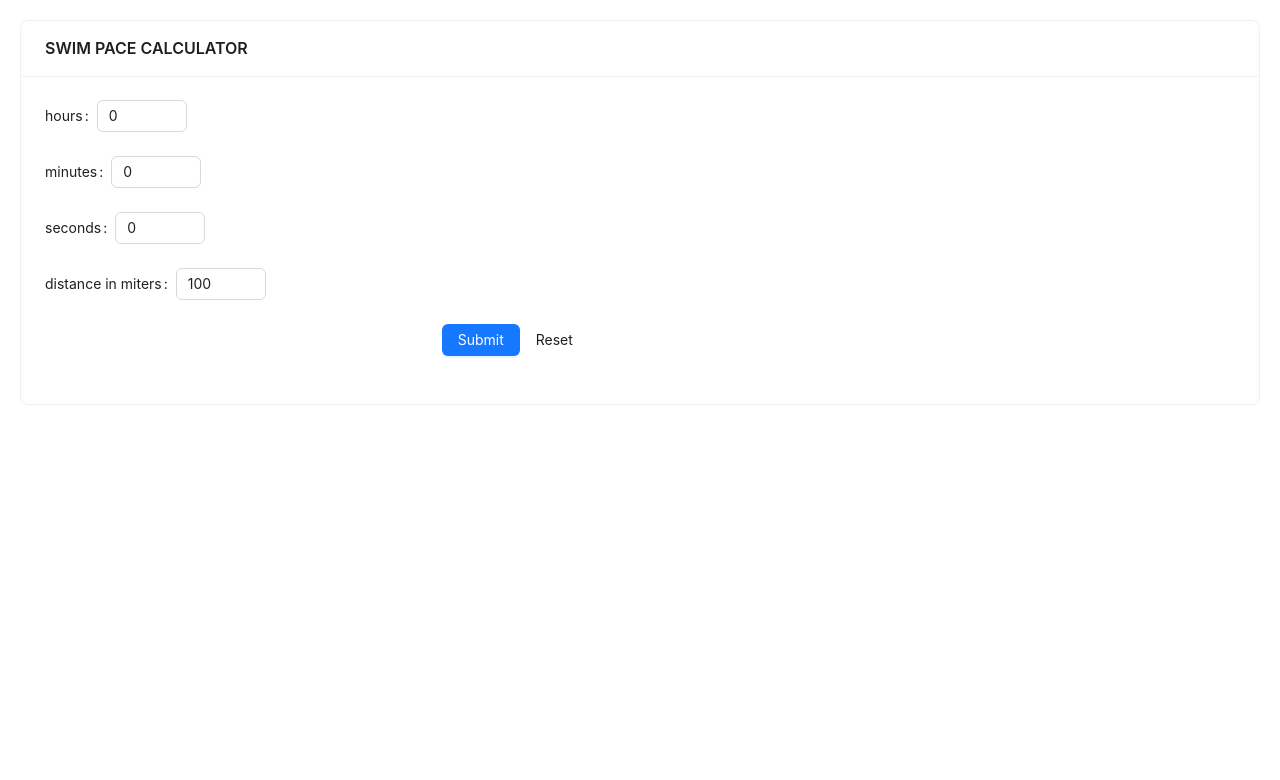
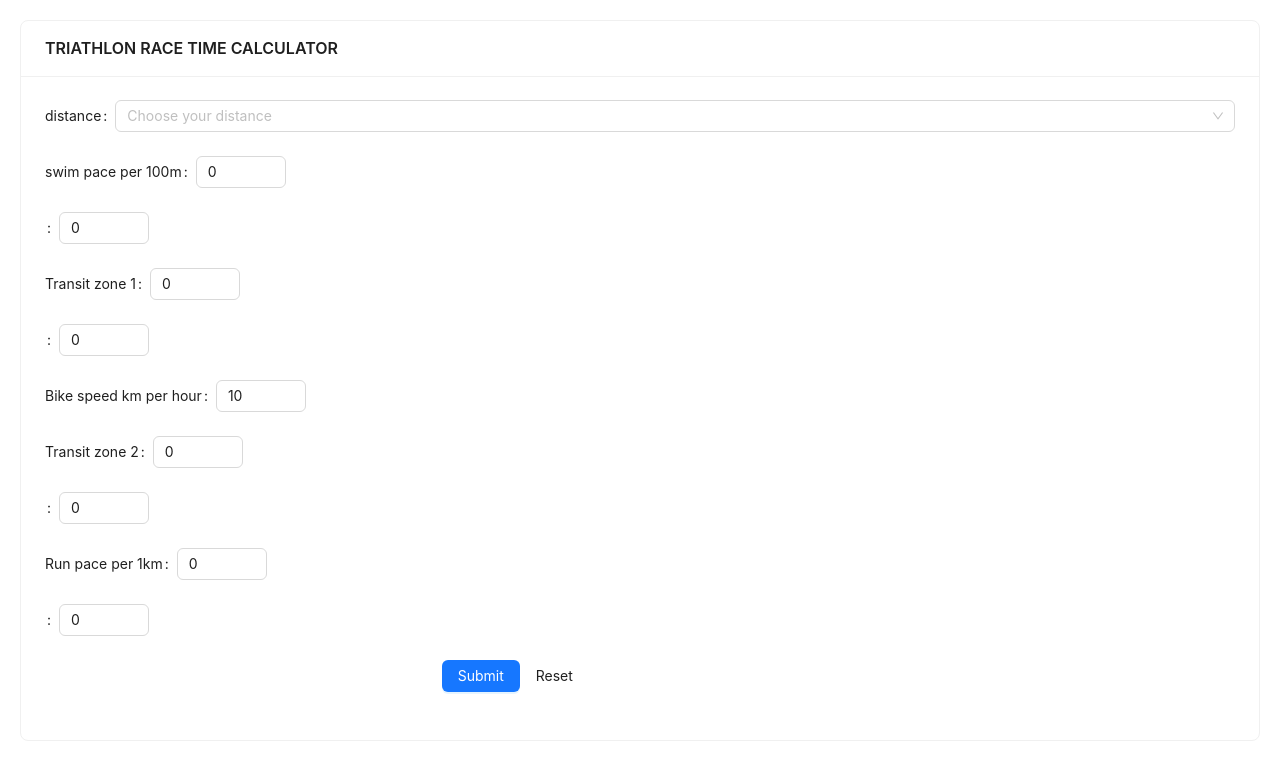
Before and after one commit to rokokos97/tricalc, a React (Create React App) app: page / in a window 1280 px wide. Shown: the top 780 px of the page. Built offline with nearby package versions, Linux system fonts and the light colour scheme.

Commit message:
add base logic tricalculator

```diff
--- a/src/app/App.js
+++ b/src/app/App.js
@@ -1,8 +1,10 @@
 import React from 'react';
+import TriCalculator from './components/triCalculator';
 // import RunCalculator from './components/runCalculator';
-import SwimCalculator from './components/swimCalculator';
+// import SwimCalculator from './components/swimCalculator';
 function App() {
-  return <SwimCalculator/>;
+  return <TriCalculator/>;
+  // return <SwimCalculator/>;
   // return <RunCalculator />;
 }
 export default App;
--- /dev/null
+++ b/src/app/components/triCalculator.jsx
@@ -0,0 +1,243 @@
+import React, {useState} from 'react';
+import {Form, InputNumber, Select, Button, Card} from 'antd';
+
+const TriCalculator = () => {
+  const initState = 0;
+  const [distance, setDistance] = useState(1);
+  const distanceOptions = [
+    {label: 'Sprint', value: 'sprint'},
+    {label: 'Olympic', value: 'olympic'},
+    {label: 'Half Ironman 70.3', value: 'ironman70'},
+    {label: 'Ironman 140.7', value: 'ironman140'},
+    {label: 'Kyivman 410 km', value: 'kyivman'},
+  ];
+  const distanceArr = [
+    {name: 'sprint', swim: 7.5, bike: 20, run: 5},
+    {name: 'olympic', swim: 15, bike: 40, run: 10},
+    {name: 'ironman70', swim: 19, bike: 90, run: 21.097},
+    {name: 'ironman140', swim: 38, bike: 180, run: 42.195},
+    {name: 'sprint', swim: 80, bike: 350, run: 52},
+  ];
+  const [secondsSwim, setSecondsSwim] = useState(initState);
+  const [minutesSwim, setMinutesSwim] = useState(initState);
+
+  const [secondsT1, setSecondsT1] = useState(initState);
+  const [minutesT1, setMinutesT1] = useState(initState);
+
+  const [bikeSpeed, setBikeSpeed] = useState(initState);
+
+  const [secondsT2, setSecondsT2] = useState(initState);
+  const [minutesT2, setMinutesT2] = useState(initState);
+
+  const [secondsRun, setSecondsRun] = useState(initState);
+  const [minutesRun, setMinutesRun] = useState(initState);
+
+  const [raceTime, setRaceTime] = useState(null);
+  const [form]=Form.useForm();
+  const handleDistanceChange = (distanceValue) => {
+    console.log(distanceValue);
+    setDistance(distanceValue);
+  };
+  const handleSecondsSwimChange = (secondsValue) => {
+    setSecondsSwim(secondsValue);
+  };
+  const handleMinutesSwimChange = (minutesValue) => {
+    setMinutesSwim(minutesValue);
+  };
+  const handleSecondsT1Change = (secondsValue) => {
+    setSecondsT1(secondsValue);
+  };
+  const handleMinutesT1Change = (minutesValue) => {
+    setMinutesT1(minutesValue);
+  };
+  const handleBikeSpeedChange = (bikeSpeedValue) => {
+    setBikeSpeed(bikeSpeedValue);
+  };
+  const handleSecondsT2Change = (secondsValue) => {
+    setSecondsT2(secondsValue);
+  };
+  const handleMinutesT2Change = (minutesValue) => {
+    setMinutesT2(minutesValue);
+  };
+  const handleSecondsRunChange = (secondsValue) => {
+    setSecondsRun(secondsValue);
+  };
+  const handleMinutesRunChange = (minutesValue) => {
+    setMinutesRun(minutesValue);
+  };
+  const handleFinish = () => {
+    calculateRaceTime(distance, distanceArr);
+  };
+  const handleReset = () => {
+    setRaceTime(null);
+    form.resetFields();
+  };
+  const calculateRaceTime = (distance, options) => {
+    const index = options.findIndex((item) => item.name === distance);
+    const currentDistance = options[index];
+    console.log(currentDistance);
+    const swimTime = (parseInt(minutesSwim) * 60 + parseInt(secondsSwim))*currentDistance.swim;
+    const t1Time = parseInt(minutesT1) * 60 + parseInt(secondsT1);
+    const bikeTime = currentDistance.bike / bikeSpeed * 3600;
+    const t2Time = parseInt(minutesT2) * 60 + parseInt(secondsT2);
+    const runTime = parseInt(minutesRun) * 60 + parseInt(secondsRun)*currentDistance.run;
+
+    const totalTime = swimTime + t1Time + bikeTime + t2Time + runTime;
+
+    const hours = Math.floor(totalTime / 3600);
+    const minutes = Math.floor((totalTime % 3600) / 60);
+    const seconds = totalTime % 60;
+
+    setRaceTime(`${hours}:${minutes.toString().padStart(2, '0')}:${seconds.toString().padStart(2, '0')}`);
+  };
+  return (
+    <>
+      <Card
+        title="TRIATHLON RACE TIME CALCULATOR"
+        bordered={true}
+        style={{margin: 20}}
+      >
+        <Form
+          form={form}
+          onFinish={handleFinish}
+          initialValues={{
+            distance: null,
+            swimMin: 0,
+            swimSec: 0,
+            t1Min: 0,
+            t1Sec: 0,
+            bikeSpeed: 10,
+            t2Min: 0,
+            t2Sec: 0,
+            runSec: 0,
+            runMin: 0,
+          }}
+        >
+          <Form.Item
+            label='distance'
+            name="distance"
+          >
+            <Select
+              placeholder='Choose your distance'
+              onChange={handleDistanceChange}
+              options={distanceOptions}
+            >
+            </Select>
+          </Form.Item>
+          <Form.Item
+            label='swim pace per 100m'
+            name='swimMin'
+          >
+            <InputNumber
+              min={0}
+              max={59}
+              value={minutesSwim}
+              onChange={handleMinutesSwimChange}
+            />
+          </Form.Item>
+          <Form.Item
+            label=" "
+            name='swimSec'
+          >
+            <InputNumber
+              min={0}
+              max={59}
+              value={secondsSwim}
+              onChange={handleSecondsSwimChange}
+            />
+          </Form.Item>
+          <Form.Item
+            label='Transit zone 1'
+            name='t1Min'
+          >
+            <InputNumber
+              min={0}
+              max={59}
+              value={minutesT1}
+              onChange={handleMinutesT1Change}
+            />
+          </Form.Item>
+          <Form.Item
+            label=' '
+            name='t1Sec'
+          >
+            <InputNumber
+              min={0}
+              max={59}
+              value={secondsT1}
+              onChange={handleSecondsT1Change}
+            />
+          </Form.Item>
+          <Form.Item
+            label='Bike speed km per hour'
+            name='bikeSpeed'
+          >
+            <InputNumber
+              min={10}
+              max={50}
+              value={bikeSpeed}
+              onChange={handleBikeSpeedChange}
+            />
+          </Form.Item>
+          <Form.Item
+            label='Transit zone 2'
+            name='t2Min'
+          >
+            <InputNumber
+              min={0}
+              max={59}
+              value={minutesT2}
+              onChange={handleMinutesT2Change}
+            />
+          </Form.Item>
+          <Form.Item
+            label=' '
+            name='t2Sec'>
+            <InputNumber
+              min={0}
+              max={59}
+              value={secondsT2}
+              onChange={handleSecondsT2Change}
+            />
+          </Form.Item>
+          <Form.Item
+            label='Run pace per 1km'
+            name='runSec'
+          >
+            <InputNumber
+              min={0}
+              max={59}
+              value={minutesRun}
+              onChange={handleMinutesRunChange}
+            />
+          </Form.Item>
+          <Form.Item
+            label=' '
+            name='runMin'>
+            <InputNumber
+              min={0}
+              max={59}
+              value={secondsRun}
+              onChange={handleSecondsRunChange}
+            />
+          </Form.Item>
+          <Form.Item wrapperCol={{offset: 8, span: 16}}>
+            <Button type="primary" htmlType="submit">
+              Submit
+            </Button>
+            <Button
+              type="secondary"
+              htmlType="button"
+              onClick={handleReset}
+            >
+              Reset
+            </Button>
+          </Form.Item>
+        </Form>
+        {raceTime && <p>{`Your race time may be ${raceTime}`}</p>}
+      </Card>
+    </>
+  );
+};
+
+export default TriCalculator;
```
Also changed, not shown: .eslintrc.js.
